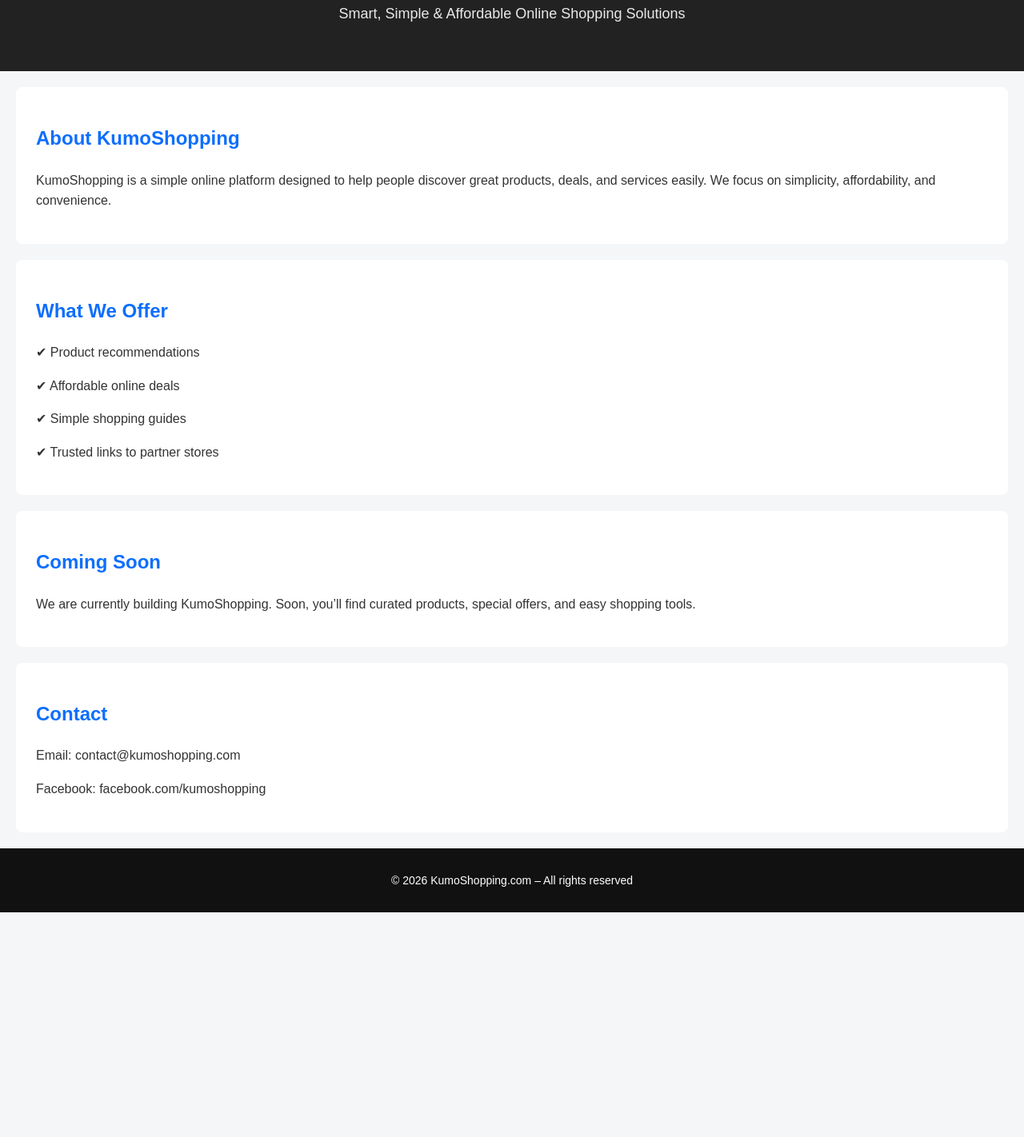
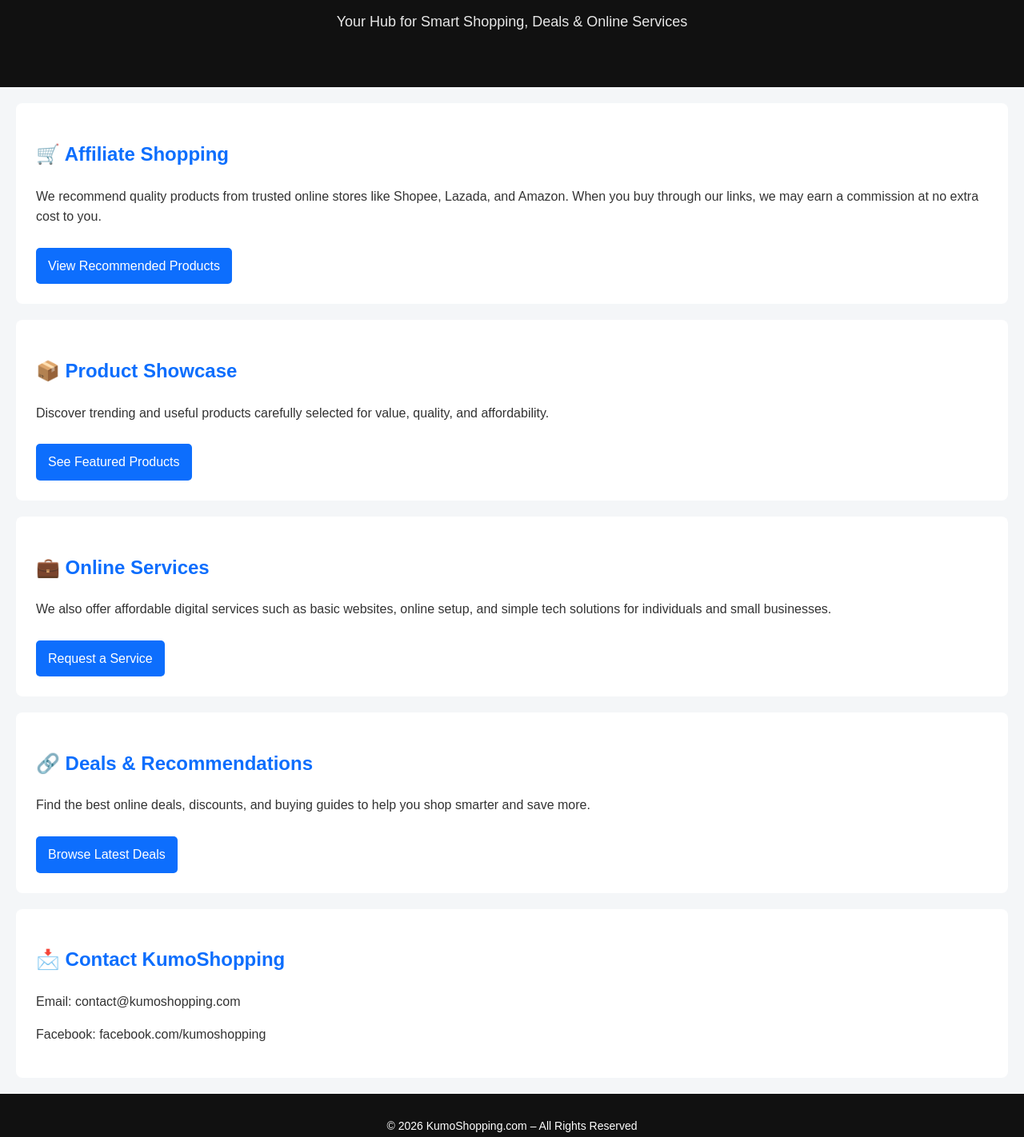
Before and after one commit to kumoshoppingx-dotcom/kumoshopping, a plain HTML site: page index.html in a window 1280 px wide. Shown: the part 113-1535 px from the top of the page at 80% size. Before the commit the page ends 1254 px from the top, so only its background shows below. Drawn offline with Linux system fonts and the light colour scheme.

Commit message:
Add files via upload

```diff
--- a/index.html
+++ b/index.html
@@ -16,9 +16,9 @@
     }
 
     header {
-      background: #222;
+      background: #111;
       color: #fff;
-      padding: 40px 20px;
+      padding: 50px 20px;
       text-align: center;
     }
 
@@ -33,7 +33,7 @@
     }
 
     section {
-      background: #ffffff;
+      background: #fff;
       margin: 20px;
       padding: 25px;
       border-radius: 8px;
@@ -43,9 +43,14 @@
       color: #0d6efd;
     }
 
-    .price {
-      font-weight: bold;
-      color: #198754;
+    .btn {
+      display: inline-block;
+      margin-top: 10px;
+      padding: 10px 15px;
+      background: #0d6efd;
+      color: #fff;
+      border-radius: 5px;
+      text-decoration: none;
     }
 
     footer {
@@ -55,53 +60,61 @@
       padding: 15px;
       font-size: 14px;
     }
-
-    a {
-      color: #0d6efd;
-      text-decoration: none;
-    }
   </style>
 </head>
 <body>
 
 <header>
   <h1>KumoShopping</h1>
-  <p>Smart, Simple & Affordable Online Shopping Solutions</p>
+  <p>Your Hub for Smart Shopping, Deals & Online Services</p>
 </header>
 
 <section>
-  <h2>About KumoShopping</h2>
+  <h2>🛒 Affiliate Shopping</h2>
   <p>
-    KumoShopping is a simple online platform designed to help people discover
-    great products, deals, and services easily. We focus on simplicity,
-    affordability, and convenience.
+    We recommend quality products from trusted online stores like Shopee,
+    Lazada, and Amazon. When you buy through our links, we may earn a commission
+    at no extra cost to you.
   </p>
+  <a class="btn" href="#">View Recommended Products</a>
 </section>
 
 <section>
-  <h2>What We Offer</h2>
-  <p>✔ Product recommendations</p>
-  <p>✔ Affordable online deals</p>
-  <p>✔ Simple shopping guides</p>
-  <p>✔ Trusted links to partner stores</p>
+  <h2>📦 Product Showcase</h2>
+  <p>
+    Discover trending and useful products carefully selected for value,
+    quality, and affordability.
+  </p>
+  <a class="btn" href="#">See Featured Products</a>
 </section>
 
 <section>
-  <h2>Coming Soon</h2>
+  <h2>💼 Online Services</h2>
   <p>
-    We are currently building KumoShopping. Soon, you’ll find curated products,
-    special offers, and easy shopping tools.
+    We also offer affordable digital services such as basic websites,
+    online setup, and simple tech solutions for individuals and small
+    businesses.
   </p>
+  <a class="btn" href="#">Request a Service</a>
 </section>
 
 <section>
-  <h2>Contact</h2>
+  <h2>🔗 Deals & Recommendations</h2>
+  <p>
+    Find the best online deals, discounts, and buying guides to help you
+    shop smarter and save more.
+  </p>
+  <a class="btn" href="#">Browse Latest Deals</a>
+</section>
+
+<section>
+  <h2>📩 Contact KumoShopping</h2>
   <p>Email: contact@kumoshopping.com</p>
   <p>Facebook: facebook.com/kumoshopping</p>
 </section>
 
 <footer>
-  <p>© 2026 KumoShopping.com – All rights reserved</p>
+  <p>© 2026 KumoShopping.com – All Rights Reserved</p>
 </footer>
 
 </body>
```
